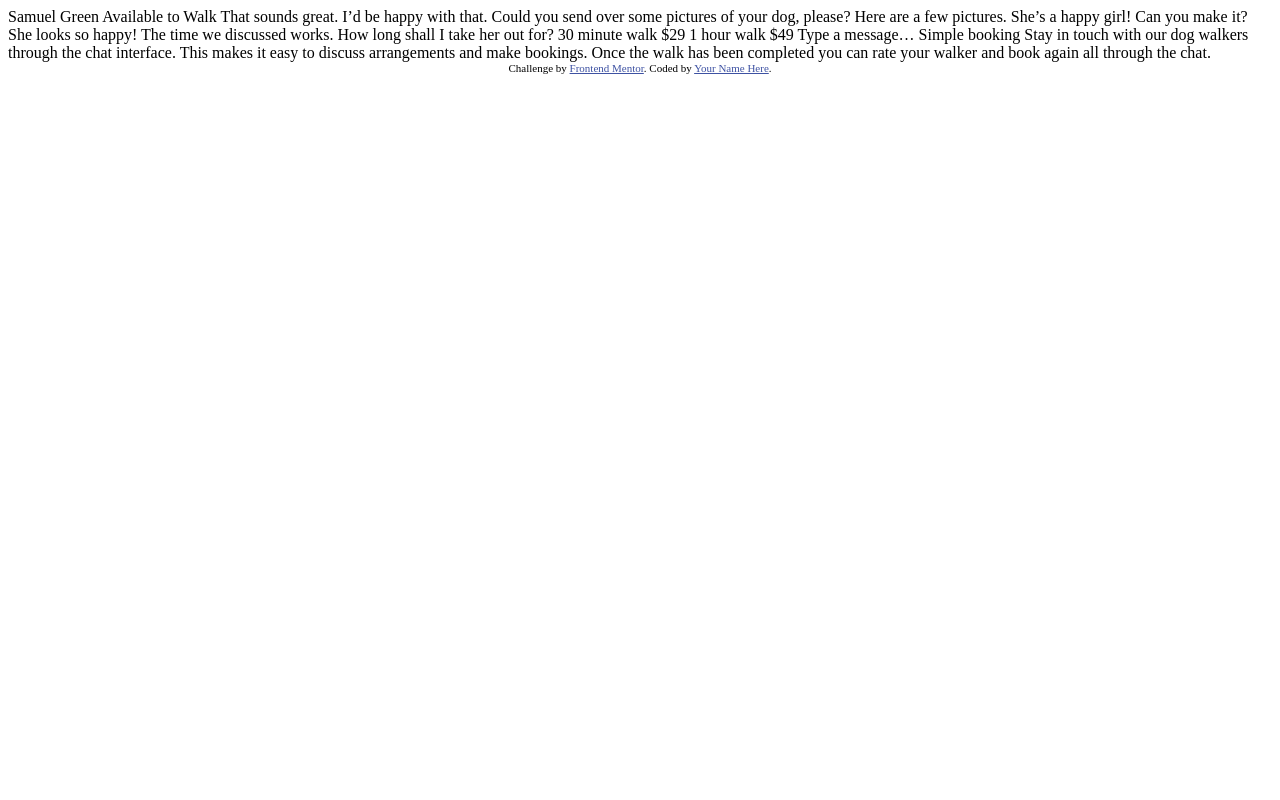
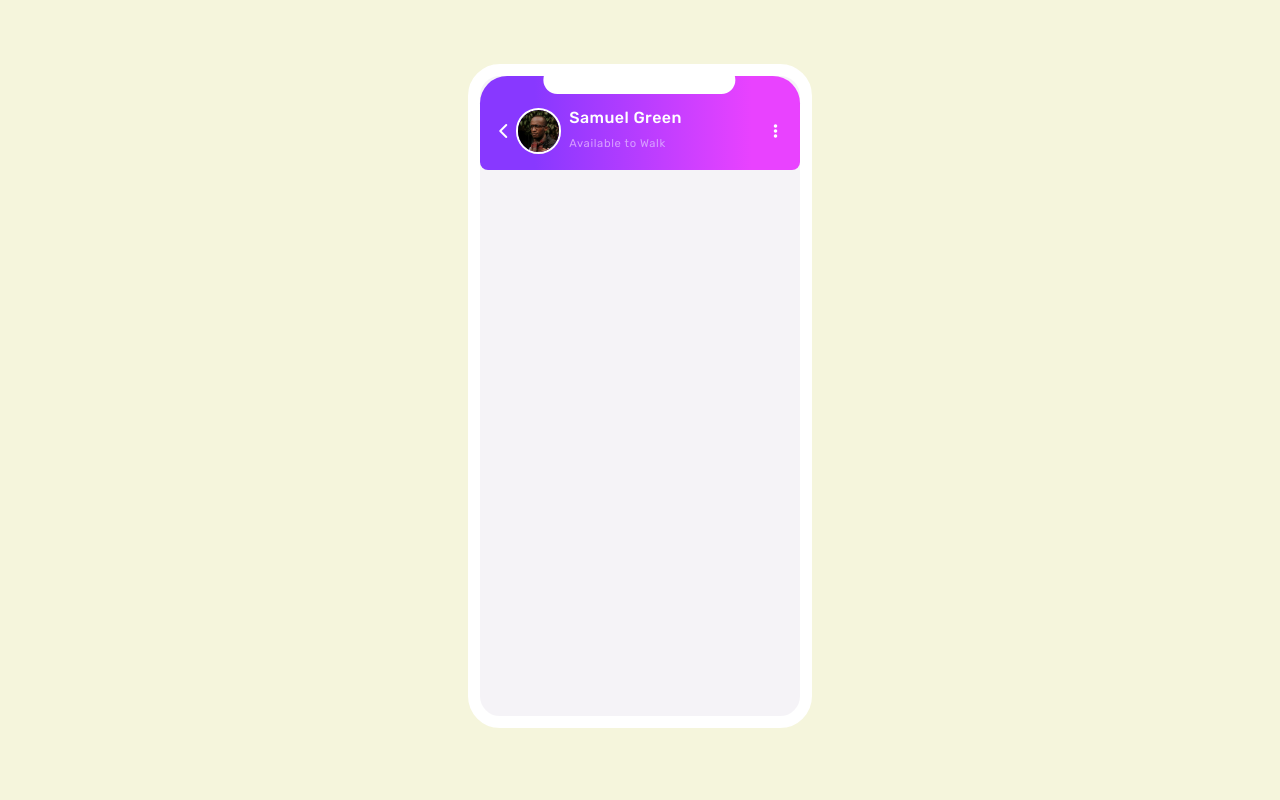
Before and after one commit to ZSHenChan/chat-app-css-illustration-master, a plain HTML site: page index.html in a window 1280 px wide. Shown: the top 800 px of the page. Drawn offline with Linux system fonts and the light colour scheme.

Commit message:
initialize proj
done headers

```diff
--- a/index.html
+++ b/index.html
@@ -5,6 +5,11 @@
   <meta name="viewport" content="width=device-width, initial-scale=1.0"> <!-- displays site properly based on user's device -->
 
   <link rel="icon" type="image/png" sizes="32x32" href="./images/favicon-32x32.png">
+  <link rel="preconnect" href="https://fonts.googleapis.com">
+  <link rel="preconnect" href="https://fonts.gstatic.com" crossorigin>
+  <link href="https://fonts.googleapis.com/css2?family=Rubik:wght@400;500;700&display=swap" rel="stylesheet">
+  <link rel="stylesheet" href="style.css">
+  <script src="https://kit.fontawesome.com/7ba9012117.js" crossorigin="anonymous"></script>
 
   <title>Frontend Mentor | [Challenge Name Here]</title>
 
@@ -13,39 +18,36 @@
     .attribution { font-size: 11px; text-align: center; }
     .attribution a { color: hsl(228, 45%, 44%); }
   </style>
+
 </head>
 <body>
+  <main>
+    <div class="container">
+      <div class="phoneContainer">
+        <!-- phone top -->
+        <div class="phoneTop">
+          <div class="phoneTopLeft">
+            <i class="fa-solid fa-chevron-left"></i>
+            <img src="images/avatar.jpg" alt="avatar">
+            <div class="userDetails">
+              <h3>Samuel Green</h3>
+              <p>Available to Walk</p>
+            </div>
+          </div>
+          <i class="fa fa-ellipsis-v"></i>
+        </div>
+        <div class="whiteBar"></div>
 
-  Samuel Green
-  Available to Walk
-
-  That sounds great. I’d be happy with that.
-
-  Could you send over some pictures of your dog, please?
-
-  Here are a few pictures. She’s a happy girl!
-
-  Can you make it?
-
-  She looks so happy! The time we discussed works. How long shall I take her out for?
-
-  30 minute walk
-  $29
-
-  1 hour walk
-  $49
-
-  Type a message…
-
-  Simple booking
-
-  Stay in touch with our dog walkers through the chat interface. This makes it easy to
-  discuss arrangements and make bookings. Once the walk has been completed you can rate
-  your walker and book again all through the chat.
+        <div class="phoneBody"></div>
+        <div class="phoneBottom"></div>
+      </div>
+    </div>
+  </main>
 
   <div class="attribution">
     Challenge by <a href="https://www.frontendmentor.io?ref=challenge" target="_blank">Frontend Mentor</a>.
     Coded by <a href="#">Your Name Here</a>.
   </div>
 </body>
+<style src="js.js"></style>
 </html>
--- /dev/null
+++ b/style.css
@@ -0,0 +1,84 @@
+*{
+    margin: 0;
+    padding: 0;
+    font-family: 'Rubik', sans-serif;
+}
+
+main{
+    background-color: beige;
+    min-height: 120vh;
+    display: flex;
+    justify-content: center;
+}
+
+.phoneContainer{
+    background-color: hsl(270, 20%, 96%);
+    min-height: 40rem;
+    min-width: 20rem;
+    max-width: 25rem;
+    margin-top: 4rem;
+    border: solid 0.8rem white;
+    border-radius: 2rem;
+}
+.phoneContainer .phoneTop{
+    display: flex;
+    padding: 2rem 1rem 1rem 1rem;
+    align-items: center;
+    background: rgb(136,56,255);
+    background: linear-gradient(90deg, rgba(136,56,255,1) 17%, rgba(233,66,255,1) 85%);
+    color: white;
+    border-radius: 1.7rem 1.7rem 0.5rem 0.5rem;
+    justify-content: space-between;
+}
+.phoneContainer .phoneTop i{
+    align-self: center;
+    margin-left: 0.2rem;
+    margin-right: 0.4rem;
+}
+.phoneContainer .phoneTopLeft{
+    display: flex;
+    flex-direction: row;
+}
+.phoneContainer .phoneTop h3{
+    margin-right: 1rem;
+    display: flex;
+}
+.userDetails{
+    height: 100%;
+    display: flex;
+    flex-direction: column;
+    justify-content: space-between;
+}
+.phoneContainer .fa-chevron-left{
+    margin-right: 1rem;
+}
+.phoneContainer .phoneTop img{
+    width: 2.6rem;
+    margin-right: 0.5rem;
+    border-radius: 50%;
+    border: solid 0.15rem white;
+}
+.phoneContainer .phoneTop .userDetails h3{
+    font-size: 1rem;
+    letter-spacing: 0.03rem;
+    font-weight: 500;
+    margin-right: 1rem;
+    margin-bottom: 0.6rem;
+}
+.phoneContainer .phoneTop p{
+    font-size: 0.7rem;
+    letter-spacing: 0.04rem;
+    font-weight: 400;
+    color: hsl(276, 100%, 81%);
+}
+.phoneContainer .fa-ellipsis-v{
+    margin-right: 0.5rem;
+}
+.whiteBar{
+    height: 1.8rem;
+    background-color: white;
+    border-radius: 2.5rem;
+    width: 12rem;
+    position: absolute;
+    transform: translate(33%,-6.5rem);
+}
```
Also changed, not shown: js.js (added), 1 other file.
